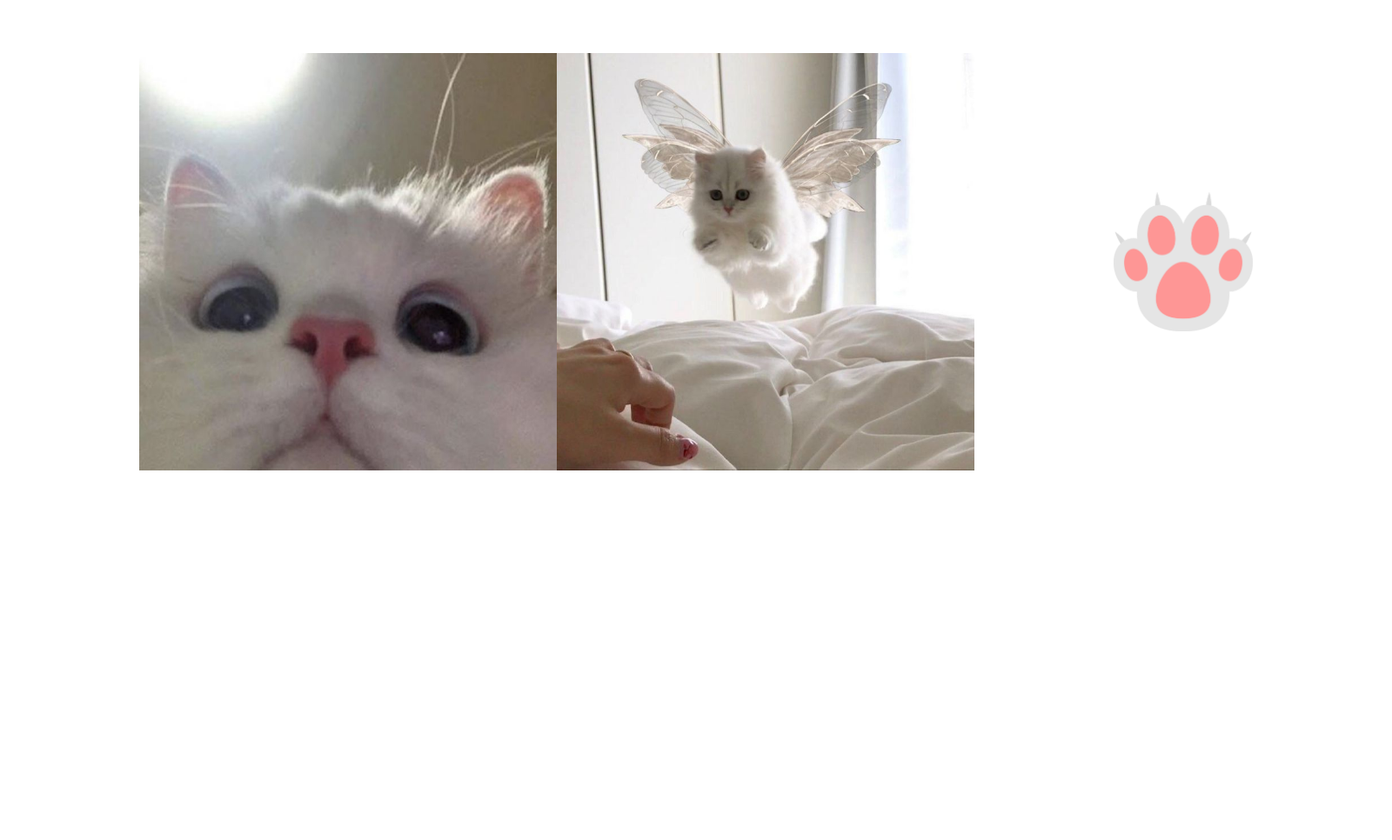
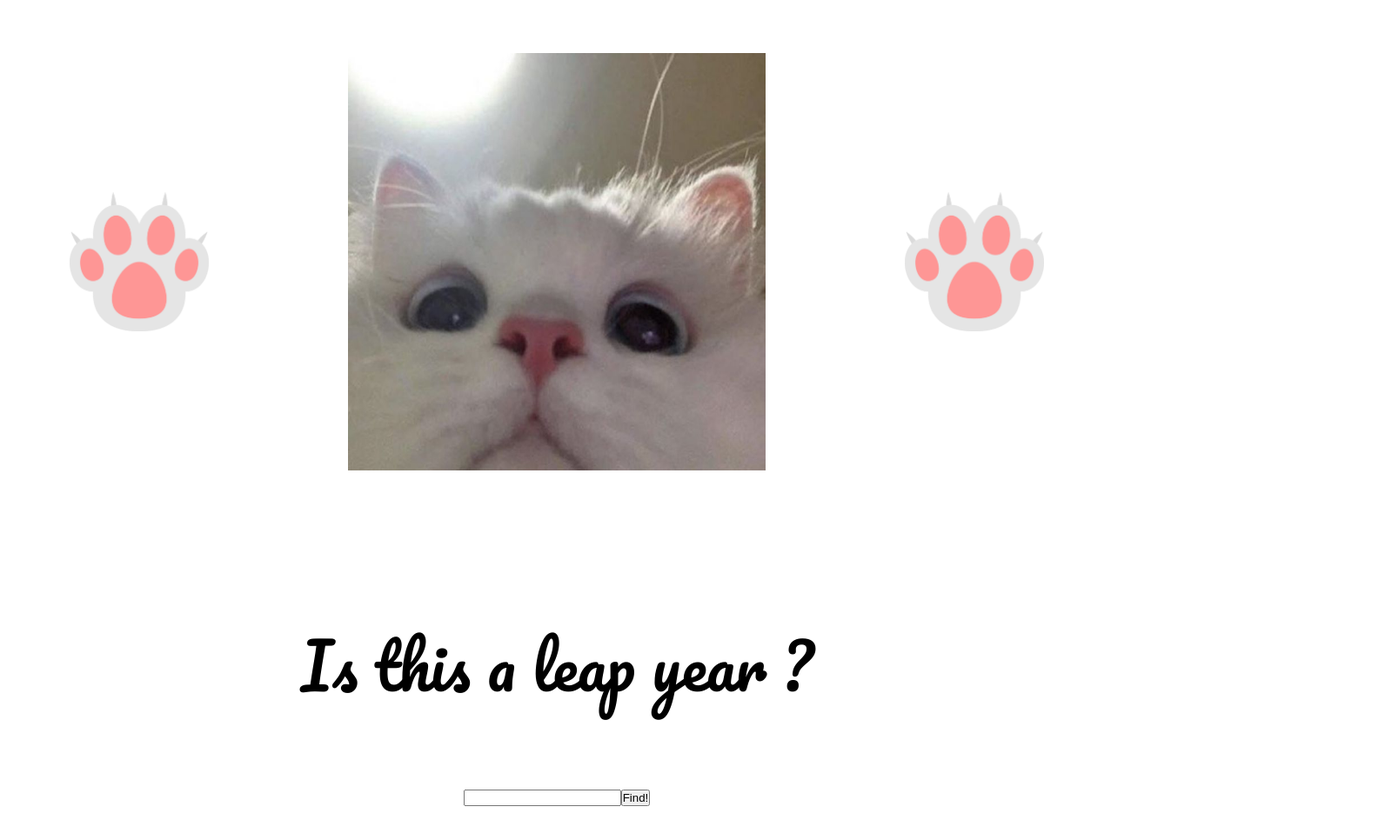
Before and after one commit to AlinaK2003/homework, a plain HTML site: page week10/Cat Gallery/index.html in a window 1280 px wide. Shown: the part 402-1368 px from the top of the page at 87% size, 1600 px wide, since content can reach past the window. Before the commit the page ends 1007 px from the top, so only its background shows below. Drawn offline with Linux system fonts and the light colour scheme.

Commit message:
finished

```diff
--- /dev/null
+++ b/week10/Cat Gallery/assets/scripts/script.js
@@ -0,0 +1,24 @@
+console.log("Я учу JavaScript!");
+
+let image = document.getElementById("image");
+
+function showLast() {
+    image.src = "./assets/images/whitecat.jpg"
+}
+
+const showNext = () => {
+image.src = "./assets/images/fairycat.jpg"
+}
+
+const findYear = () => {
+    let year = document.getElementById("year").value;
+    if ((year % 4 === 0) && !(year %100 === 0)) {
+        alert("Год является високосным! (366 дней) :)")
+    }
+    if ((year % 4 === 0) && (year % 100 === 0) && (year % 400 ===0)) {
+        alert("Год является високосным! (366 дней) :)")
+    }
+    else {
+        alert("Год не високосный! (у него 365 дней) :)")
+    }
+}
--- a/week10/assets/styles/style.css
+++ b/week10/Cat Gallery/assets/styles/style.css
@@ -35,12 +35,12 @@ font-size: 4rem;
     font-size: 4.5rem;
 }
 
-.container__image {
+#image {
 height: 30rem;
 width: 30rem;
 }
 
-input {
+.container__button {
     height: 10rem;
     width: 10rem;
     padding-top: 10rem;
@@ -54,3 +54,10 @@ input {
     padding-bottom: 4rem;
     justify-content: center;
 }
+
+.container__calender {
+    display: flex;
+    padding-top: 2rem;
+    padding-bottom: 4rem;
+    justify-content: center;
+}
--- a/week10/index.html
+++ b/week10/Cat Gallery/index.html
@@ -8,7 +8,6 @@
     <link rel="preconnect" href="https://fonts.gstatic.com" crossorigin>
     <link href="https://fonts.googleapis.com/css2?family=Pacifico&display=swap" rel="stylesheet">
     <link href="./assets/styles/style.css" rel="stylesheet">
-    <script src="./assets/scripts/script.js"></script>
     <title>Week10</title>
 </head>
 
@@ -22,17 +21,22 @@
                 <p class="container__heading">Cats</p>
             </div>
             <div class="container__gallery">
-                <input type="image" src="./assets/images/vecteezy_cat-paw-clipart-design-illustration_9303117_670.png"
-                    alt="кнопка" onclick="showNext()">
-                <img class="container__image whiteCat" src="./assets/images/2c9c20954029da1dec1020493d9b1347.jpg"
-                    alt="white cat">
-                <img class="container__image fairyCat" src="./assets/images/5b9773b64b88f902f0d5b7c5d59aba38.jpg"
-                    alt="fairy cat">
-                <input type="image" src="./assets/images/vecteezy_cat-paw-clipart-design-illustration_9303117_670.png"
-                    alt="кнопка">
+                <input onclick="showLast()" class="container__button" type="image" src="./assets/images/paw.png"
+                    alt="кнопка" />
+                <img id="image" src="./assets/images/whitecat.jpg" alt="white cat">
+                <input onclick="showNext()" class="container__button" type="image" src="./assets/images/paw.png"
+                    alt="кнопка" />
+            </div>
+            <div class="container__header">
+                <p class="container__heading">Is this a leap year ?</p>
+            </div>
+            <div class="container__calender">
+                <input сlass="container__year" value="" id="year" />
+                <button onclick="findYear()" class="container__findButton">Find!</button>
             </div>
         </div>
     </main>
+    <script src="./assets/scripts/script.js"></script>
 </body>
 
 </html>
--- a/week10/assets/scripts/script.js
+++ /dev/null
@@ -1,7 +0,0 @@
-function showMessage() {
-    console.log("Я учу JavaScript!")
-};
-
-showMessage();
-
-const buttons = document.getElementById(input)
```
Also changed, not shown: week10/Cat Gallery/assets/images/fairycat.jpg (renamed from week10/assets/images/5b9773b64b88f902f0d5b7c5d59aba38.jpg), week10/Cat Gallery/assets/images/paw.png (renamed from week10/assets/images/vecteezy_cat-paw-clipart-design-illustration_9303117_670.png), week10/Cat Gallery/assets/images/whitecat.jpg (renamed from week10/assets/images/2c9c20954029da1dec1020493d9b1347.jpg).
